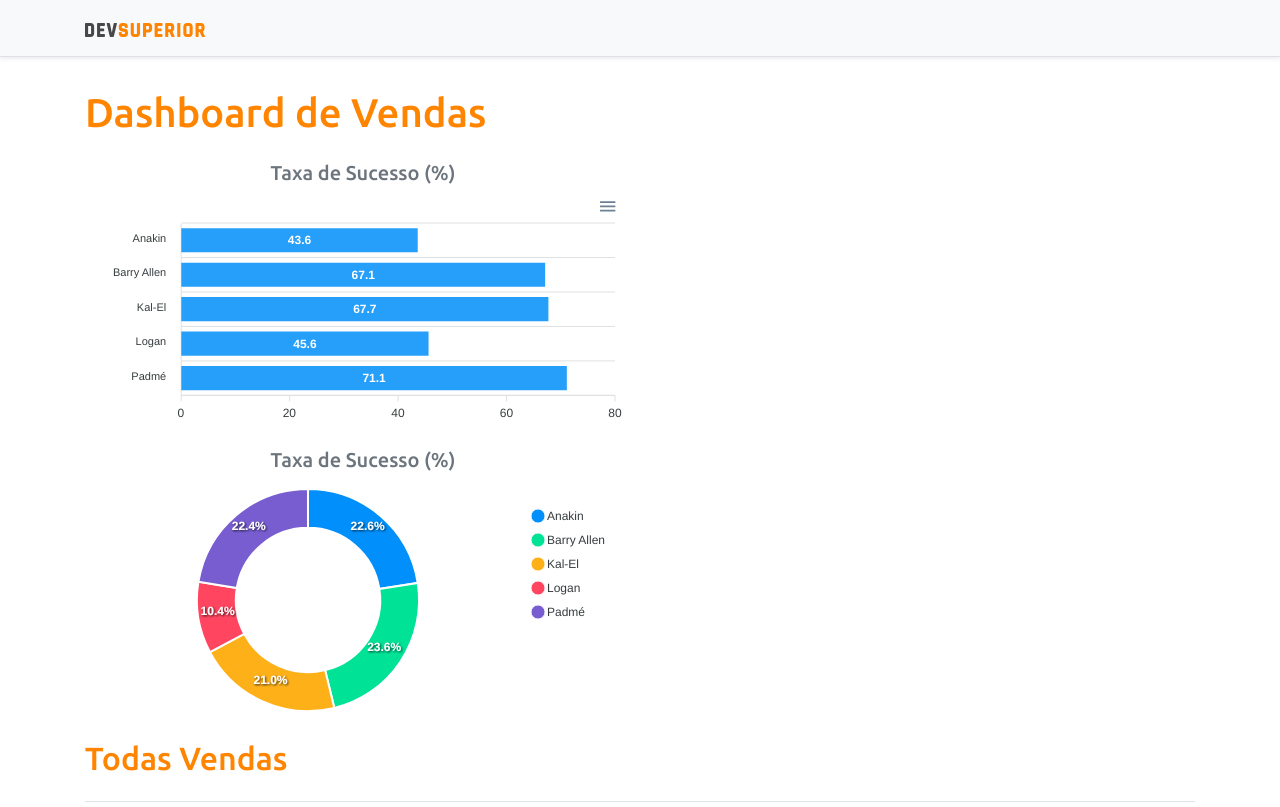
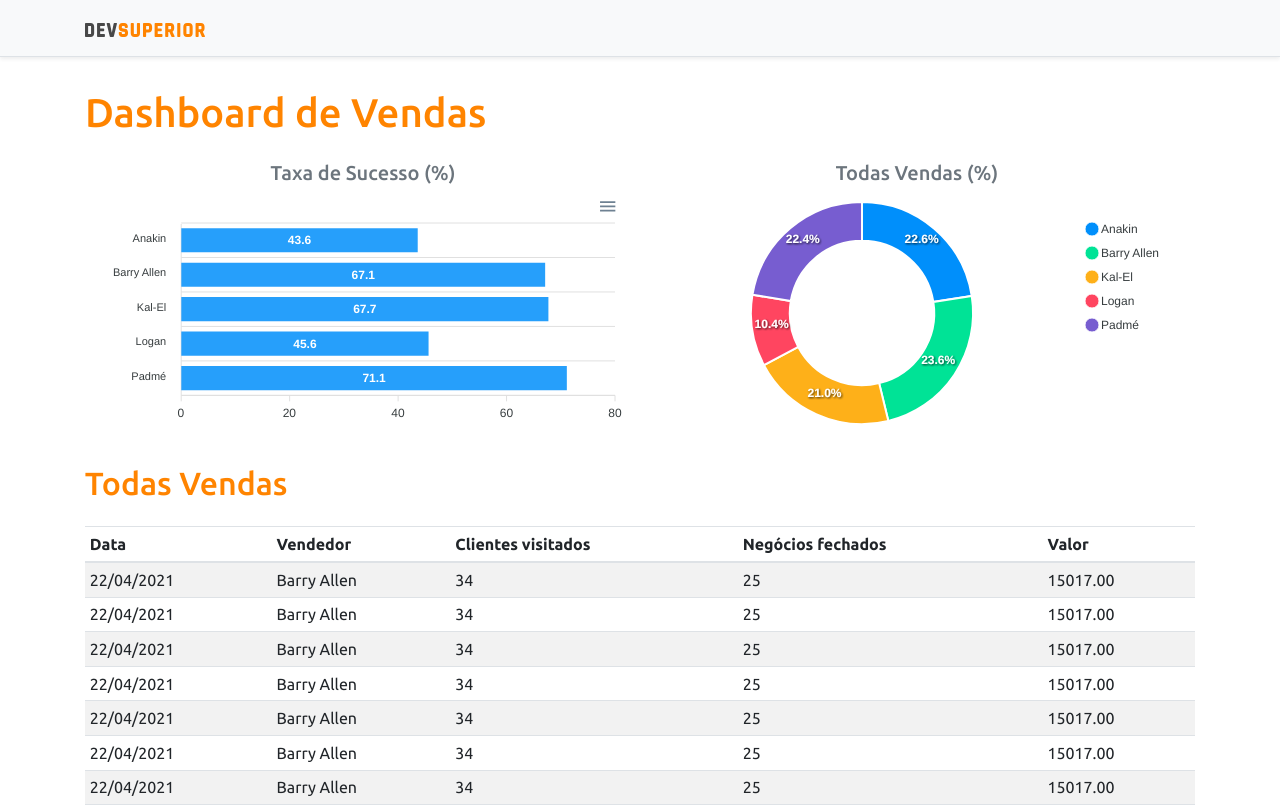
Before and after one commit to Davi-Arauj/projeto-sds3, a React (Create React App) app in the folder frontend/: page / in a window 1280 px wide. Shown: the top 807 px of the page. Built offline with nearby package versions, Linux system fonts and the light colour scheme.

Commit message:
Alteração no Asp.tsx

```diff
--- a/frontend/src/App.tsx
+++ b/frontend/src/App.tsx
@@ -16,16 +16,16 @@
             <h5 className="text-center text-secondary">Taxa de Sucesso (%)</h5>
             <BarChart />
           </div>
-        </div>
-        <div className="row px-3">
           <div className="col-sm-6">
-            <h5 className="text-center text-secondary">Taxa de Sucesso (%)</h5>
+            <h5 className="text-center text-secondary">Todas  Vendas (%)</h5>
             <DonutChart />
           </div>
         </div>
+
         <div className="py-3">
           <h2 className="text-primary">Todas Vendas</h2>
         </div>
+
         <DataTable />
       </div>
       <Footer />
```
